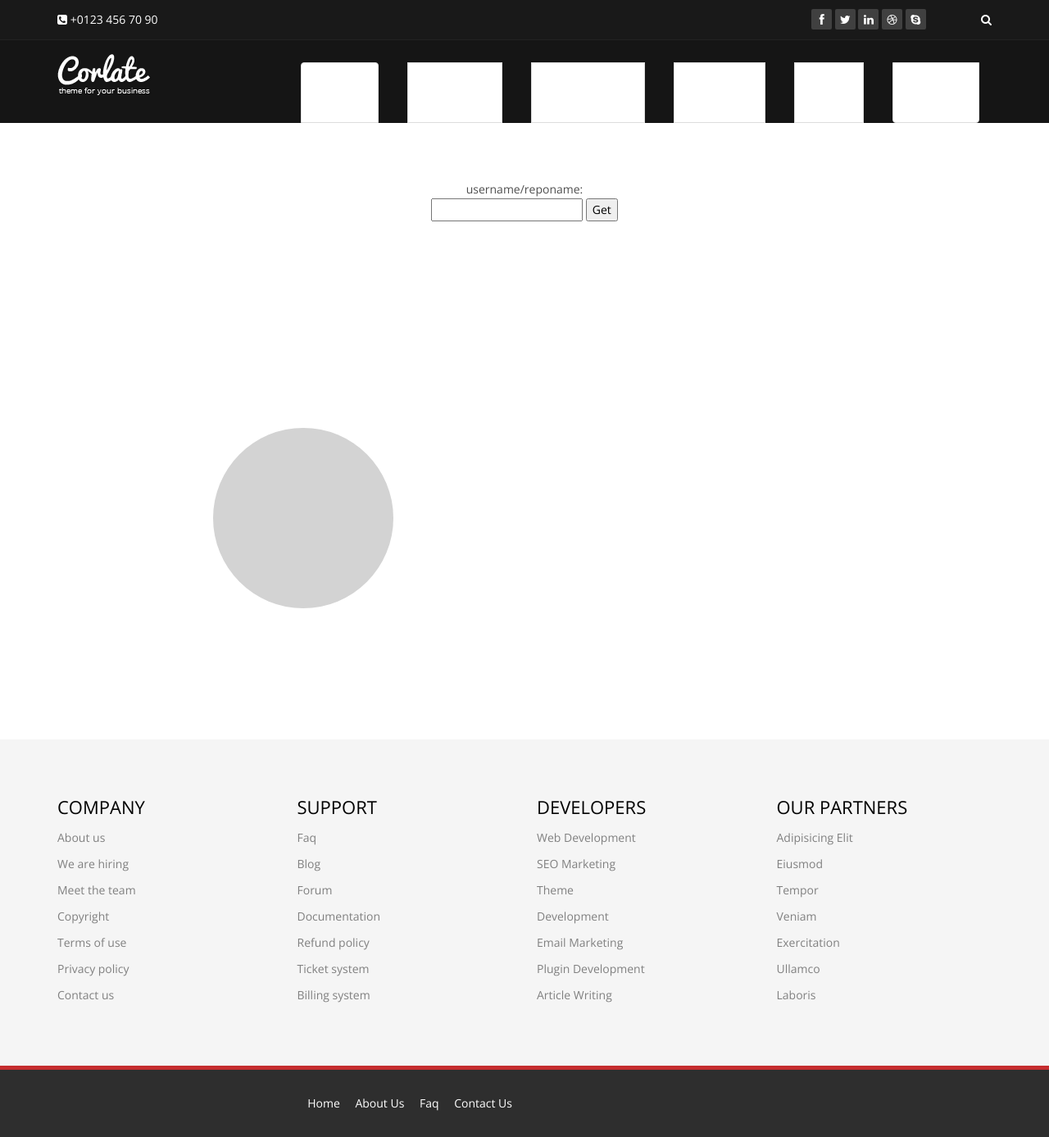
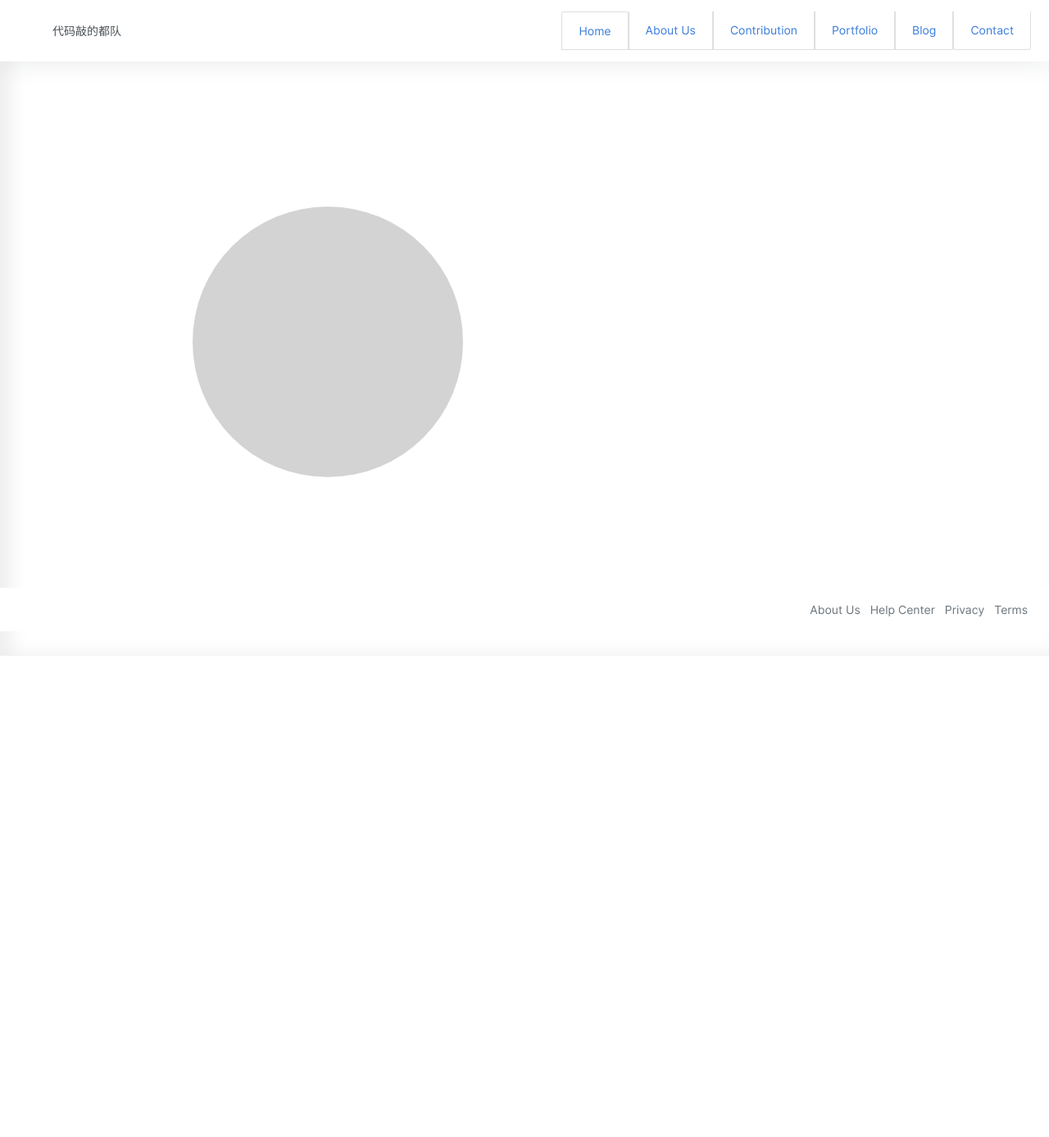
Before and after one commit to wwwxxxxlll/2021-sr-bighw, a Django app: page /contribution_from in a window 1280 px wide. Shown: the whole page at 82% size. After the commit the page ends 800 px from the top, so only its background shows below. Run offline with Django 3.2, Linux system fonts and the light colour scheme; some libraries are stand-ins or nearby versions.

Commit message:
修改了饼图部分的访问方式

```diff
--- a/app/contribution.py
+++ b/app/contribution.py
@@ -4,10 +4,9 @@ import requests
 
 def Contribution_from(request):
     contribute_datas = []
-    if request.POST:
-        url = request.POST['url1']
-        u_list = url.strip().split('/')
-        url_contir = 'https://api.github.com/repos/' + u_list[3]+'/'+u_list[4] +'/contributors'
+    if request.GET:
+        url = request.GET['target']
+        url_contir = 'https://api.github.com/repos/' + url +'/contributors'
         print(url_contir)
         s = requests.session()
         s.keep_alive = False
--- a/djangoproject/settings.py
+++ b/djangoproject/settings.py
@@ -87,9 +87,9 @@ DATABASES = {
     'default': {
         'ENGINE': 'django.db.backends.mysql',
         #这一块需要连接自己本地的数据库
-        'USER': 'root1',
-        'PASSWORD': '123456',
-        'NAME': 'test',
+        'USER': 'root',
+        'PASSWORD': '139036',
+        'NAME': 'sr',
         'HOST': '',
         'PORT': 3306,
     }
--- a/templates/contribution.html
+++ b/templates/contribution.html
@@ -1,97 +1,59 @@
 <!DOCTYPE html>
 <html lang="en">
+
 <head>
 	<meta charset="utf-8">
-    <meta name="viewport" content="width=device-width, initial-scale=1.0">
-    <meta name="description" content="">
-    <meta name="author" content="">
-    <title>Contribution</title>
-    <link href="/src/css/bootstrap.min.css" rel="stylesheet">
-    <link href="/src/css/font-awesome.min.css" rel="stylesheet">
-    <link href="/src/css/prettyPhoto.css" rel="stylesheet">
-    <link href="/src/css/animate.min.css" rel="stylesheet">
-    <link href="/src/css/main.css" rel="stylesheet">
-    <link href="/src/css/responsive.css" rel="stylesheet">
+	<meta http-equiv="X-UA-Compatible" content="IE=edge">
+	<meta name="viewport" content="width=device-width, initial-scale=1, shrink-to-fit=no">
+	<meta name="description" content="Responsive Web UI Kit &amp; Dashboard Template based on Bootstrap">
+	<meta name="author" content="AdminKit">
+	<meta name="keywords" content="adminkit, bootstrap, web ui kit, dashboard template, admin template">
 	<script src="/src/js/echarts.min.js"></script>
     <script src="/src/js/jquery.js"></script>
-    <!--[if lt IE 9]>
-    <script src="js/html5shiv.js"></script>
-    <script src="js/respond.min.js"></script>
-    <![endif]-->
-    <link rel="shortcut icon" href="/src/images/ico/favicon.ico">
-    <link rel="apple-touch-icon-precomposed" sizes="144x144" href="/src/images/ico/apple-touch-icon-144-precomposed.png">
-    <link rel="apple-touch-icon-precomposed" sizes="114x114" href="/src/images/ico/apple-touch-icon-114-precomposed.png">
-    <link rel="apple-touch-icon-precomposed" sizes="72x72" href="/src/images/ico/apple-touch-icon-72-precomposed.png">
-    <link rel="apple-touch-icon-precomposed" href="/src/images/ico/apple-touch-icon-57-precomposed.png">
-</head><!--/head-->
+	<link rel="stylesheet" href="https://cdn.jsdelivr.net/npm/bootstrap@4.5.0/dist/css/bootstrap.min.css" integrity="sha384-9aIt2nRpC12Uk9gS9baDl411NQApFmC26EwAOH8WgZl5MYYxFfc+NcPb1dKGj7Sk" crossorigin="anonymous">
+    <link rel="stylesheet" type = "text/css" href = "/src/css/style.css">
+	<link rel="shortcut icon" href="src/images/icons/icon-48x48.png" />
+
+	<title>分析主页</title>
+	<style>
+		section.pie
+		{
+			margin-top:10%;
+			margin-left:30%；
+		}
+	</style>
+
+	<link href="src/css/app.css" rel="stylesheet">
+</head>
+
 <body>
+	<div class="wrapper">
+		<div class="main">
+			<nav class="navbar navbar-expand navbar-light navbar-bg">
+				<a class="sidebar-toggle d-flex">
+        </a>
 
-    <header id="header">
-        <div class="top-bar">
-            <div class="container">
-                <div class="row">
-                    <div class="col-sm-6 col-xs-4">
-                        <div class="top-number"><p><i class="fa fa-phone-square"></i>  +0123 456 70 90</p></div>
-                    </div>
-                    <div class="col-sm-6 col-xs-8">
-                       <div class="social">
-                            <ul class="social-share">
-                                <li><a href="#"><i class="fa fa-facebook"></i></a></li>
-                                <li><a href="#"><i class="fa fa-twitter"></i></a></li>
-                                <li><a href="#"><i class="fa fa-linkedin"></i></a></li>
-                                <li><a href="#"><i class="fa fa-dribbble"></i></a></li>
-                                <li><a href="#"><i class="fa fa-skype"></i></a></li>
-                            </ul>
-                            <div class="search">
-                                <form role="form">
-                                    <input type="text" class="search-form" autocomplete="off" placeholder="Search">
-                                    <i class="fa fa-search"></i>
-                                </form>
-                           </div>
-                       </div>
-                    </div>
-                </div>
-            </div><!--/.container-->
-        </div><!--/.top-bar-->
-
-        <nav class="navbar navbar-inverse" role="banner">
-            <div class="container">
-                <div class="navbar-header">
-                    <button type="button" class="navbar-toggle" data-toggle="collapse" data-target=".navbar-collapse">
-                        <span class="sr-only">Toggle navigation</span>
-                        <span class="icon-bar"></span>
-                        <span class="icon-bar"></span>
-                        <span class="icon-bar"></span>
-                    </button>
-                    <a class="navbar-brand" href="index.html"><img src="/src/images/logo.png" alt="logo"></a>
+				<div class="form-inline d-none d-sm-inline-block">
+					代码敲的都队
 				</div>
 
-                <div class="collapse navbar-collapse navbar-right">
-                    <ul class="nav navbar-nav">
+				<div class="navbar-collapse collapse">
+					<ul class="navbar-nav navbar-align">
 						<li class = 'list-group-item'><a href="/real_index">Home</a></li>
                         <li class = 'list-group-item'><a href="/about_us">About Us</a></li>
                         <li class = 'list-group-item'><a href="/contribution_from">Contribution</a></li>
                         <li class = 'list-group-item'><a href="portfolio.html">Portfolio</a></li>
                         <li class = 'list-group-item'><a href="/home">Blog</a></li>
                         <li class = 'list-group-item'><a href="contact-us.html">Contact</a></li>
-                    </ul>
-                </div>
-            </div><!--/.container-->
-        </nav><!--/nav-->
+			</nav>
 
-    </header><!--/header-->
 
-    <section id="username/reponame" class="container text-center">
-        username/reponame:<form action="" method="post">
-            {% csrf_token %}
-            <input type="text" name="url1">
-            <input type="submit" value="Get" /><br/>
-        </from>
-    <br/>
-    </section>
+			</br>
+			</br>
 
-    <section id="Pie graph" class="container text-center">
-        <div id="main" style="width: 600px;height:400px;"></div>
+
+            <section id="Pie graph">
+                <div id="main" style="width: 800px;height:600px;" class="pie"></div>
                 <script type="text/javascript">
                     // 基于准备好的dom，初始化echarts实例
                     var myChart = echarts.init(document.getElementById('main'));
@@ -110,93 +72,36 @@
                 </script>
             </section><!--/#饼图-->
 
-    <section id="bottom">
-        <div class="container wow fadeInDown" data-wow-duration="1000ms" data-wow-delay="600ms">
-            <div class="row">
-                <div class="col-md-3 col-sm-6">
-                    <div class="widget">
-                        <h3>Company</h3>
-                        <ul>
-                            <li><a href="#">About us</a></li>
-                            <li><a href="#">We are hiring</a></li>
-                            <li><a href="#">Meet the team</a></li>
-                            <li><a href="#">Copyright</a></li>
-                            <li><a href="#">Terms of use</a></li>
-                            <li><a href="#">Privacy policy</a></li>
-                            <li><a href="#">Contact us</a></li>
-                        </ul>
+			<footer class="footer">
+				<div class="container-fluid">
+					<div class="row text-muted">
+						<div class="col-6 text-left">
+							<p class="mb-0">
+
+							</p>
 						</div>
-                </div><!--/.col-md-3-->
-
-                <div class="col-md-3 col-sm-6">
-                    <div class="widget">
-                        <h3>Support</h3>
-                        <ul>
-                            <li><a href="#">Faq</a></li>
-                            <li><a href="/home">Blog</a></li>
-                            <li><a href="#">Forum</a></li>
-                            <li><a href="#">Documentation</a></li>
-                            <li><a href="#">Refund policy</a></li>
-                            <li><a href="#">Ticket system</a></li>
-                            <li><a href="#">Billing system</a></li>
-                        </ul>
-                    </div>
-                </div><!--/.col-md-3-->
-
-                <div class="col-md-3 col-sm-6">
-                    <div class="widget">
-                        <h3>Developers</h3>
-                        <ul>
-                            <li><a href="#">Web Development</a></li>
-                            <li><a href="#">SEO Marketing</a></li>
-                            <li><a href="#">Theme</a></li>
-                            <li><a href="#">Development</a></li>
-                            <li><a href="#">Email Marketing</a></li>
-                            <li><a href="#">Plugin Development</a></li>
-                            <li><a href="#">Article Writing</a></li>
-                        </ul>
-                    </div>
-                </div><!--/.col-md-3-->
-
-                <div class="col-md-3 col-sm-6">
-                    <div class="widget">
-                        <h3>Our Partners</h3>
-                        <ul>
-                            <li><a href="#">Adipisicing Elit</a></li>
-                            <li><a href="#">Eiusmod</a></li>
-                            <li><a href="#">Tempor</a></li>
-                            <li><a href="#">Veniam</a></li>
-                            <li><a href="#">Exercitation</a></li>
-                            <li><a href="#">Ullamco</a></li>
-                            <li><a href="#">Laboris</a></li>
-                        </ul>
-                    </div>
-                </div><!--/.col-md-3-->
-            </div>
-        </div>
-    </section><!--/#bottom-->
-
-    <footer id="footer" class="midnight-blue">
-        <div class="container">
-            <div class="row">
-
-                <div class="col-sm-6">
-                    <ul class="pull-right">
-                        <li><a href="#">Home</a></li>
-                        <li><a href="#">About Us</a></li>
-                        <li><a href="#">Faq</a></li>
-                        <li><a href="#">Contact Us</a></li>
+						<div class="col-6 text-right">
+							<ul class="list-inline">
+								<li class="list-inline-item">
+									<a class="text-muted" href="/about-us">About Us</a>
+								</li>
+								<li class="list-inline-item">
+									<a class="text-muted" href="#">Help Center</a>
+								</li>
+								<li class="list-inline-item">
+									<a class="text-muted" href="#">Privacy</a>
+								</li>
+								<li class="list-inline-item">
+									<a class="text-muted" href="#">Terms</a>
+								</li>
 							</ul>
 						</div>
 					</div>
 				</div>
-    </footer><!--/#footer-->
+			</footer>
+		</div>
+	</div>
 
-    <script src="/src/js/jquery.js"></script>
-    <script src="/src/js/bootstrap.min.js"></script>
-    <script src="/src/js/jquery.prettyPhoto.js"></script>
-    <script src="/src/js/jquery.isotope.min.js"></script>
-    <script src="/src/js/main.js"></script>
-    <script src="/src/js/wow.min.js"></script>
 </body>
+
 </html>
--- a/templates/zhexian.html
+++ b/templates/zhexian.html
@@ -120,7 +120,7 @@
 
 
 			<div class="text-center">
-		        <a href="/commit_from?a={{target}}" class="btn btn-primary">
+		        <a href="/Contribution_from?a={{target}}" class="btn btn-primary">
                     contribution
 		        </a>
 	        </div>
```
Lines whose indentation alone changed are shown as unchanged.
